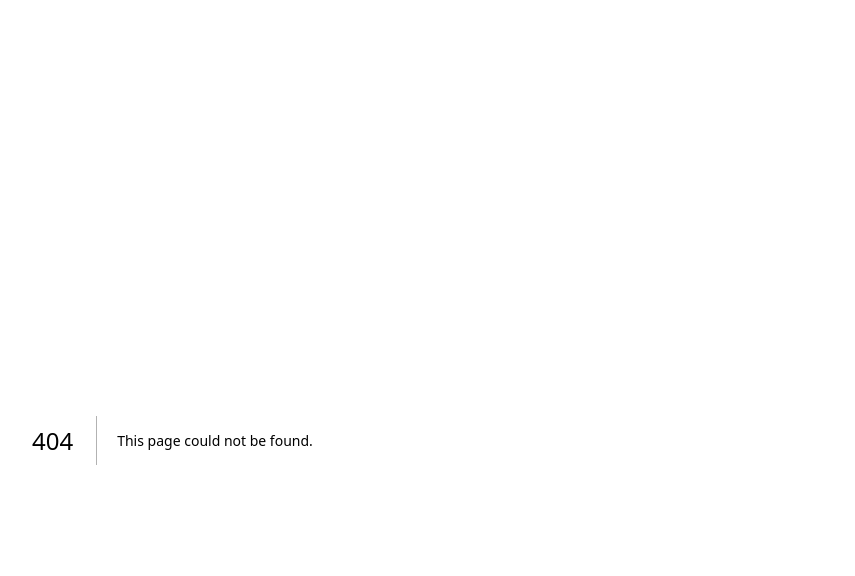
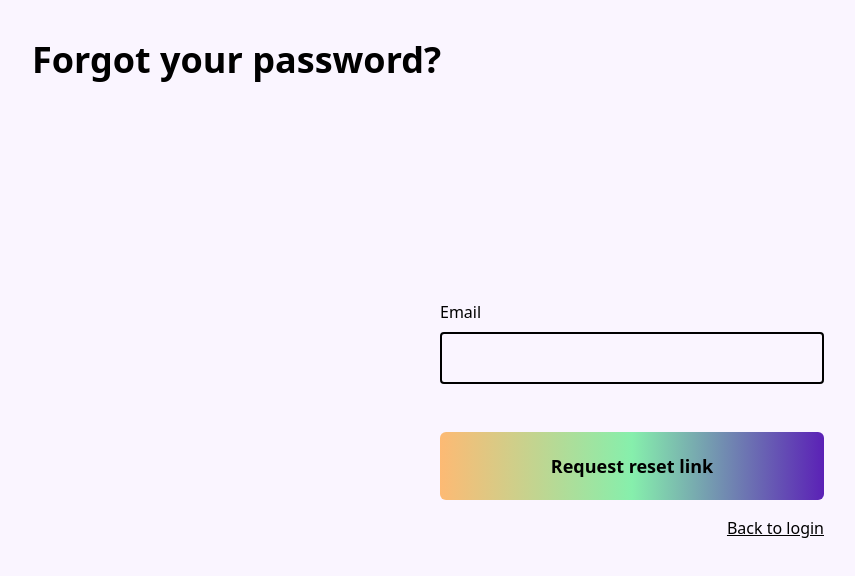
Before and after one commit to dennisdijkstra/next13, a Next.js app in the folder client/: page /forgot-password in a window 1280 px wide. Before the commit this address had no page. Shown: the top 576 px of the page, without its empty margins (8-863 px from the left). Built offline with nearby package versions, Linux system fonts and the light colour scheme; no server answers.

Commit message:
Create forgot password page

```diff
--- a/client/src/app/components/Input.tsx
+++ b/client/src/app/components/Input.tsx
@@ -31,7 +31,7 @@
         placeholder={placeholder}
         onChange={onChange}
         className={classNames(
-          'p-3 mb-4 border-2 border-solid border-black rounded',
+          'p-3 mb-4 bg-purple-50 border-2 border-solid border-black rounded',
           className
         )}
       />
--- /dev/null
+++ b/client/src/app/forgot-password/page.tsx
@@ -0,0 +1,66 @@
+'use client'
+
+import { useState, ChangeEvent, FormEvent } from 'react'
+import useSWRMutation from 'swr/mutation'
+import * as yup from 'yup'
+import { register as fetcher } from '@/api'
+import { capitalize } from '@/utils'
+import Link from 'next/link'
+import Input from '@/components/Input'
+import Button from '@/components/Button'
+
+const schema = yup.object().shape({
+  email: yup.string().email().required(),
+})
+
+const Page = () => {
+  const [email, setEmail] = useState('')
+  const [error, setError] = useState('')
+
+  const { trigger: register, isMutating: isLoading } = useSWRMutation('auth/register', fetcher)
+
+  const onChange = (e: ChangeEvent<HTMLInputElement>) => {
+    setError('')
+
+    setEmail(e.currentTarget.value)
+  }
+
+  const onSubmit = async (e: FormEvent<HTMLFormElement>) => {
+    e.preventDefault()
+
+    try {
+      await schema.validate({ email }, { abortEarly: false })
+    } catch (error) {
+      setError(error.errors[0])
+      return
+    }
+
+    console.log('submit')
+  }
+
+  return (
+    <div className='w-full flex flex-col'>
+      <h1 className='text-4xl font-bold'>Forgot your password?</h1>
+      <div className='flex flex-1 items-center justify-center'>
+        <form onSubmit={onSubmit} className="relative">
+          <div className='flex flex-col mb-8'>
+            <Input
+              name='email'
+              label='Email'
+              value={email}
+              onChange={onChange}
+              className='w-96'
+            />
+          </div>
+          {error && <p className="text-sm text-red-600 absolute bottom-[124px]">{capitalize(error)}</p>}
+          <Button type='submit' className='w-full mb-4' isDisabled={isLoading}>
+            Request reset link
+          </Button>
+          <Link href="/login" className="float-right underline">Back to login</Link>
+        </form>
+      </div>
+    </div>
+  )
+}
+
+export default Page
--- a/client/src/app/layout.tsx
+++ b/client/src/app/layout.tsx
@@ -10,7 +10,7 @@
 }: RootLayoutProps) => {
   return (
     <html lang='en'>
-      <body className='flex min-w-full min-h-screen p-10'>
+      <body className='flex min-w-full min-h-screen p-10 bg-purple-50'>
         {children}
       </body>
     </html>
--- a/client/src/app/login/page.tsx
+++ b/client/src/app/login/page.tsx
@@ -79,11 +79,14 @@
               className='w-96'
             />
           </div>
-          {error && <p className="text-sm text-red-600 absolute bottom-[124px]">{capitalize(error)}</p>}
+          {error && <p className="text-sm text-red-600 absolute bottom-[152px]">{capitalize(error)}</p>}
           <Button type='submit' className='w-full mb-4' isDisabled={isLoading}>
             Login
           </Button>
-          <Link href="/signup" className="float-right underline">Sign up</Link>
+          <div className="flex flex-col float-right">
+            <Link href="/signup" className="text-right underline">Sign up</Link>
+            <Link href="/forgot-password" className="text-right underline">Forgot your password?</Link>
+          </div>
         </form>
       </div>
     </div>
```
